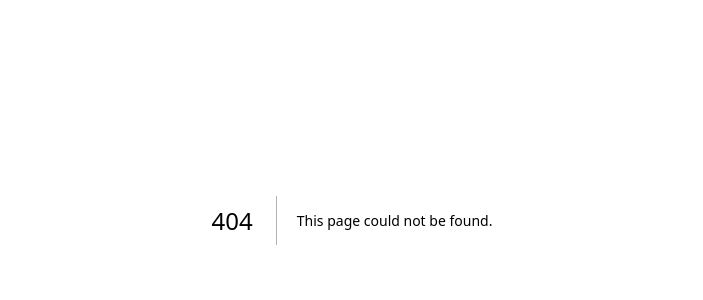
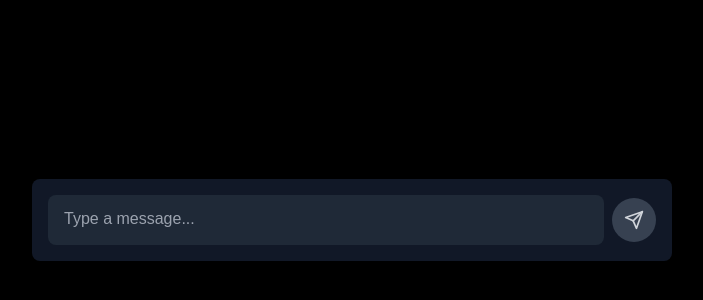
Before and after one commit to Ashmit111/RAG, a Next.js app: page /chat in a window 1280 px wide. Before the commit this address had no page. Shown: the part 180-480 px from the top of the page, without its empty margins (288-991 px from the left). Built offline with nearby package versions, Linux system fonts and the light colour scheme.

Commit message:
Chat Page

```diff
--- /dev/null
+++ b/src/app/chat/page.jsx
@@ -0,0 +1,87 @@
+"use client";
+import { useState } from "react";
+import axios from "axios";
+import { FiSend } from "react-icons/fi";
+
+const ChatInput = () => {
+  const [message, setMessage] = useState("");
+  const [error, setError] = useState("");
+  const [response, setResponse] = useState([]);
+  const [loading, setLoading] = useState(false);
+
+  const handleSend = async () => {
+    if (!message.trim()) return;
+
+    setLoading(true);
+    setResponse([]);
+
+    try {
+      const { data } = await axios.get(`https://your-backend-api.com/chat?message=${encodeURIComponent(message)}`, {
+        responseType: "json", // Expecting a JSON array
+      });
+
+      setResponse(data); // Setting the array response directly
+      setMessage("");
+    } catch (err) {
+      console.error("Error fetching response:", err);
+      setError("Failed to fetch response");
+    } finally {
+      setLoading(false);
+    }
+  };
+
+  const handleKeyPress = (e) => {
+    if (e.key === "Enter" && !e.shiftKey) {
+      e.preventDefault();
+      handleSend();
+    }
+  };
+
+  return (
+    <div className="min-h-screen bg-black flex flex-col items-center justify-center">
+      <div className="w-full max-w-2xl px-4">
+        {error && (
+          <div className="text-red-500 text-sm mb-2 flex items-center justify-center">
+            <span>{error}</span>
+            <button onClick={() => setError("")} className="ml-2 hover:text-red-400">×</button>
+          </div>
+        )}
+
+        <div className="flex items-center gap-2 bg-gray-900 p-4 rounded-lg">
+          <textarea
+            value={message}
+            onChange={(e) => setMessage(e.target.value)}
+            onKeyPress={handleKeyPress}
+            placeholder="Type a message..."
+            className="w-full bg-gray-800 text-white placeholder-gray-400 rounded-lg py-3 px-4 resize-none focus:outline-none focus:ring-2 focus:ring-blue-500 min-h-[50px] max-h-[200px]"
+            rows="1"
+          />
+
+          <button
+            onClick={handleSend}
+            disabled={loading || !message.trim()}
+            className={`p-3 rounded-full ${message.trim() ? "bg-blue-600 hover:bg-blue-700" : "bg-gray-700"} transition-colors`}
+            title="Send message"
+          >
+            {loading ? (
+              <div className="w-5 h-5 border-2 border-white border-t-transparent rounded-full animate-spin"></div>
+            ) : (
+              <FiSend size={20} className={`${message.trim() ? "text-white" : "text-gray-300"}`} />
+            )}
+          </button>
+        </div>
+
+        {response.length > 0 && (
+          <div className="mt-4 p-4 bg-gray-800 text-white rounded-lg w-full max-w-2xl">
+            <strong>Response:</strong>
+            {response.map((line, index) => (
+              <p key={index} className="whitespace-pre-line">{line}</p>
+            ))}
+          </div>
+        )}
+      </div>
+    </div>
+  );
+};
+
+export default ChatInput;
--- a/src/app/layout.js
+++ b/src/app/layout.js
@@ -12,15 +12,15 @@ const geistMono = Geist_Mono({
 });
 
 export const metadata = {
-  title: "Create Next App",
-  description: "Generated by create next app",
+  title: "ChatUr-Bot",
+  description: "RAG Based Chat Interface",
 };
 
 export default function RootLayout({ children }) {
   return (
     <html lang="en">
       <body
-        className={`${geistSans.variable} ${geistMono.variable} antialiased`}
+        className={`${geistSans.variable} ${geistMono.variable} antialiased bg-black text-white`}
       >
         {children}
       </body>
```
